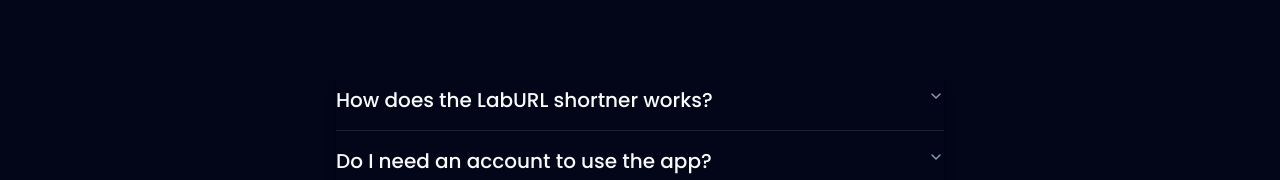
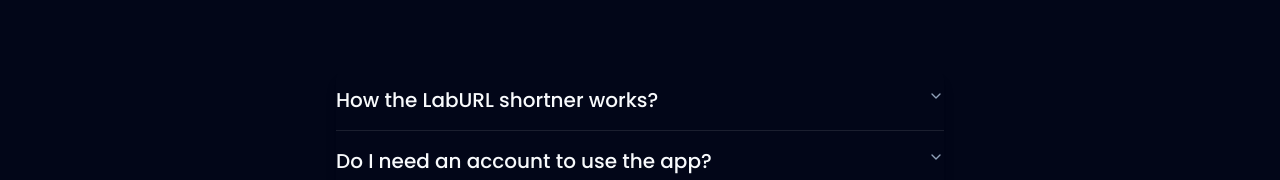
Before and after one commit to ganesh1514/HackTheLabs, a React (Vite) app: page / in a window 1280 px wide. Shown: the part 710-890 px from the top of the page. Built offline with nearby package versions, Linux system fonts and the light colour scheme; no server answers.

Commit message:
fixed FAQ's question grammar error

```diff
--- a/src/constants/faq.js
+++ b/src/constants/faq.js
@@ -1,7 +1,7 @@
 export const faqData = [
   {
     item: 1,
-    question: "How does the LabURL shortner works?",
+    question: "How the LabURL shortner works?",
     answer:
       "When you enter a Long URL, our system generates a shorter version of that URL. This Shortened URL redirects you to the original long URL when accessed.",
   },
```
